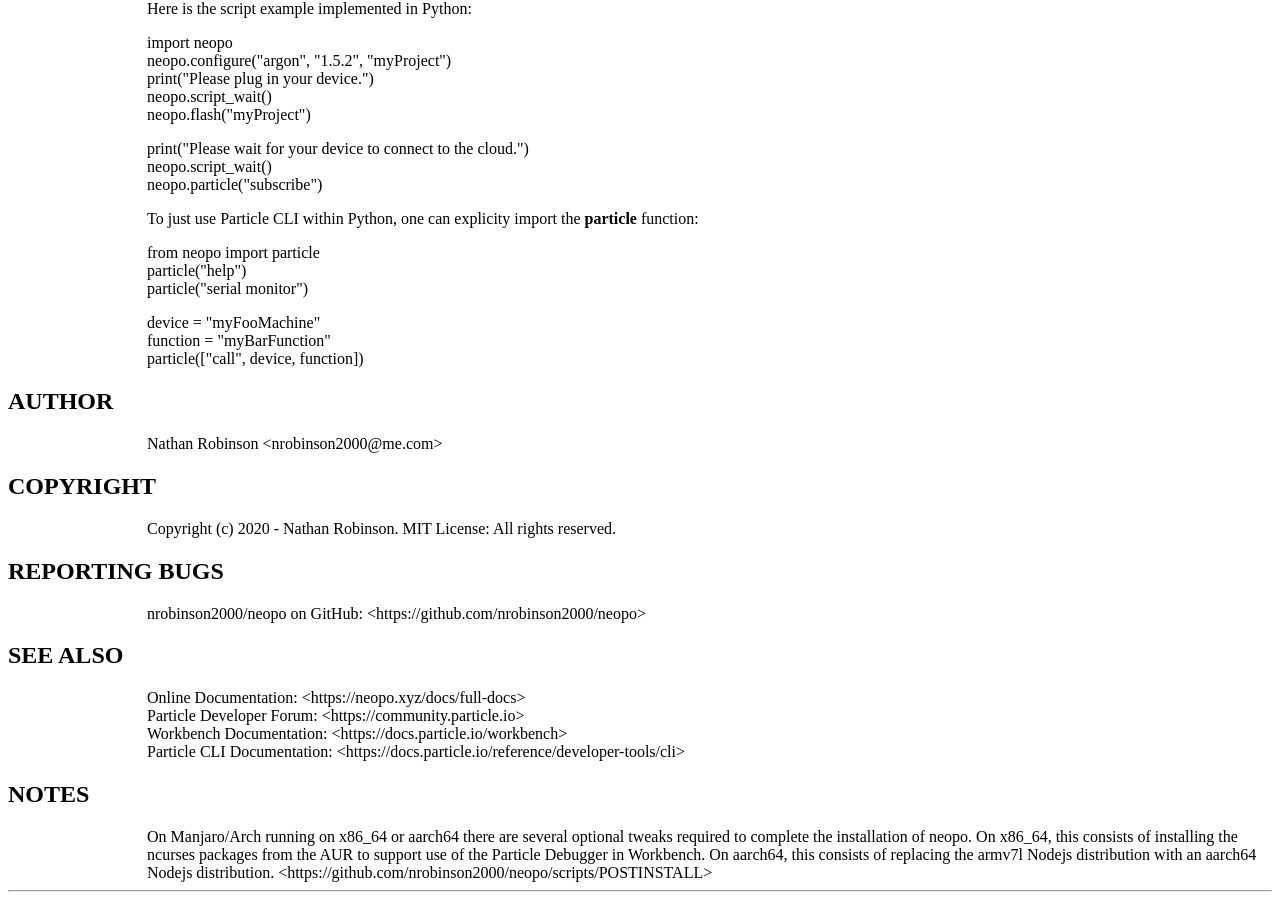
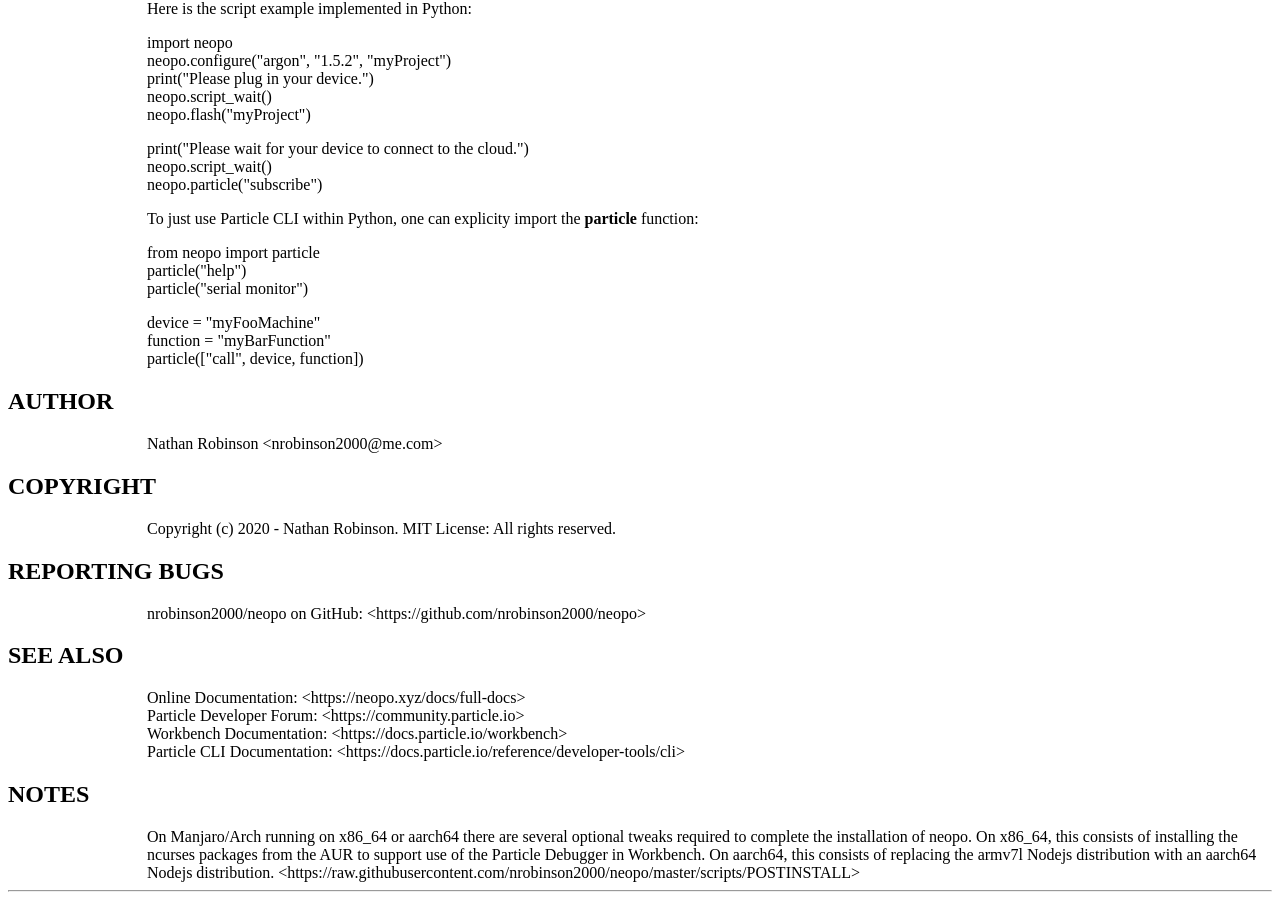
Before and after one commit to nrobinson2000/neopo.xyz, a Jekyll site: the page docs/neopo.html, which Jekyll copies as it is, in a window 1280 px wide and 900 px high, scrolled down 2355 px. Built offline with Jekyll 4.4.1, drawn with Linux system fonts in a browser that asks for light colours; some of the changed lines change nothing that is shown.

Commit message:
fix man page at 17:12 of 2020-11-18

```diff
--- a/docs/neopo.html
+++ b/docs/neopo.html
@@ -1,5 +1,5 @@
 <!-- Creator     : groff version 1.22.4 -->
-<!-- CreationDate: Sun Nov 15 14:55:00 2020 -->
+<!-- CreationDate: Wed Nov 18 17:11:18 2020 -->
 <!DOCTYPE html PUBLIC "-//W3C//DTD HTML 4.01 Transitional//EN"
 "http://www.w3.org/TR/html4/loose.dtd">
 <html>
@@ -401,7 +401,7 @@
 from the AUR to support use of the Particle Debugger in
 Workbench. On aarch64, this consists of replacing the armv7l
 Nodejs distribution with an aarch64 Nodejs distribution.
-&lt;https://github.com/nrobinson2000/neopo/scripts/POSTINSTALL&gt;</p>
+&lt;https://raw.githubusercontent.com/nrobinson2000/neopo/master/scripts/POSTINSTALL&gt;</p>
 <hr>
 </body>
 </html>
```
